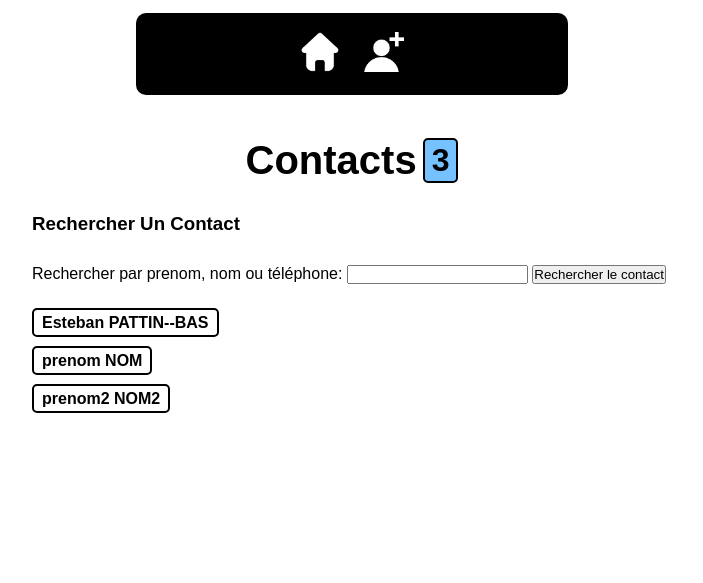
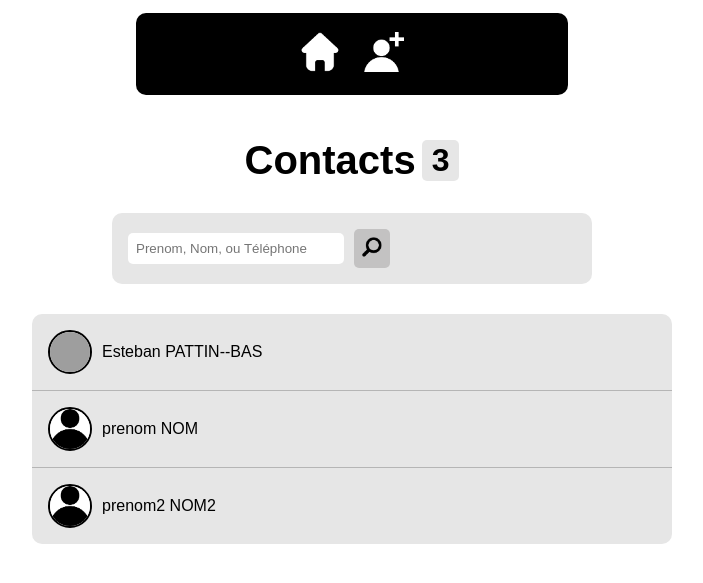
Before and after one commit to k-3st3ban/repertoire_tel_NSI, a Flask app: page / in a window 1280 px wide. Shown: the top 583 px of the page, without its empty margins (288-991 px from the left). Run offline with Flask 2, Linux system fonts and the light colour scheme; data comes from the database, SQL or seed files in the repository; both versions use the stored data as it was after the commit; grey boxes are pictures that could not be loaded.

Commit message:
index and btn styles

```diff
--- a/main.py
+++ b/main.py
@@ -154,8 +154,8 @@ def page_not_found(error):
 
 @app.get("/")
 def index():
-    if request.args.get("rech"):
-        recherche = request.args.get("rech")
+    if request.args.get("recherche"):
+        recherche = request.args.get("recherche")
         contacts = db_query(f"""
             SELECT * FROM CONTACT WHERE
             first_name LIKE \"%{recherche}%\"
--- a/static/css/styles.css
+++ b/static/css/styles.css
@@ -1,9 +1,10 @@
 :root {
-    --main-bg-color: rgb(0, 0, 0);
     --light-blue-color: rgb(220, 243, 255);
-    --darker-blue-color: rgb(118, 193, 255);
     --main-red-color: rgb(255, 221, 221);
     --darker-red-color: rgb(250, 178, 178);
+    --main-gray: rgb(230, 230, 230);
+    --dark-gray: rgb(195, 194, 194);
+    --dark-dark-gray: rgb(181, 181, 181);
 }
 
 * {
@@ -29,7 +30,7 @@ header ul {
     padding-inline: 1.5rem;
     padding-block: 1.2rem;
     margin: 0.8rem;
-    background-color: var(--main-bg-color);
+    background-color: black;
     border-radius: 10px;
     width: 30%;
 }
@@ -57,8 +58,9 @@ main {
     display: flex;
     flex-direction: column;
     justify-content: center;
-    align-items: flex-start;
+    align-items: center;
     gap: 30px;
+    text-align: center;
 }
 
 .main-container h1 {
@@ -70,46 +72,99 @@ main {
     font-size: 2.5rem;
 }
 
+.contact-list {
+    display: flex;
+    justify-content: flex-start;
+    align-items: stretch;
+    flex-direction: column;
+    width: 100%;
+}
+
+.contact-list li {
+    display: flex;
+    justify-content: center;
+    align-items: stretch;
+}
+
+.contact-list a {
+    text-align: start;
+    width: 100%;
+    padding: 1rem;
+    background-color: var(--main-gray);
+    display: flex;
+    justify-content: flex-start;
+    align-items: center;
+    gap: 10px;
+}
+
+.contact-list a:hover,
+.contact-list a:focus {
+    background-color: rgb(220, 220, 220);
+}
+
+.contact-list li:not(:first-child) a {
+    border-top: 1px solid var(--dark-dark-gray);
+}
+
+.contact-list li:first-child a {
+    border-top-left-radius: 10px;
+    border-top-right-radius: 10px;
+}
+
+.contact-list li:last-child a {
+    border-bottom-left-radius: 10px;
+    border-bottom-right-radius: 10px;
+}
+
+.contact-list .contact-picture {
+    width: 40px;
+    height: 40px;
+}
+
+.search-form {
+    display: flex;
+    justify-content: flex-start;
+    align-items: center;
+    background-color: var(--main-gray);
+    padding: 1rem;
+    border-radius: 10px;
+    width: 70%;
+    gap: 10px;
+}
+
+.search-form img {
+    width: 20px;
+}
+
+input[type=text] {
+    width: 200px;
+    padding: 0.5rem;
+    border: none;
+    border-radius: 5px;
+}
+
+.btn {
+    padding: 0.5rem;
+    border: none;
+    cursor: pointer;
+    border-radius: 5px;
+}
+
+.btn-default {
+    background-color: var(--dark-gray);
+}
+
+.btn-default:hover,
+.btn-default:focus {
+    background-color: var(--dark-dark-gray);
+}
+
 .column-list {
     display: flex;
     justify-content: flex-start;
     align-items: flex-start;
     flex-direction: column;
     gap: 20px;
-}
-
-.button-style,
-.input-style {
-    border: 2px solid black;
-    border-radius: 5px;
-    padding: 4px 8px;
-}
-
-.input-style {
-    font-size: 1rem;
-}
-
-.input-style:focus {
-    background-color: var(--light-blue-color);
-}
-
-.button-style {
-    font-weight: 600;
-    cursor: pointer;
-}
-
-.button-style:hover,
-.button-style:focus {
-    background-color: var(--main-bg-color);
-}
-
-.button-delete {
-    background-color: var(--main-red-color);
-}
-
-.button-delete:hover,
-.button-delete:focus {
-    background-color: var(--darker-red-color);
 }
 
 .contact-title {
@@ -119,7 +174,7 @@ main {
     gap: 20px;
 }
 
-.contact-title img {
+.contact-picture {
     width: 60px;
     height: 60px;
     border-radius: 100%;
@@ -127,18 +182,10 @@ main {
 }
 
 .contacts-number {
-    background-color: var(--darker-blue-color);
-    padding: 2px 7px;
+    background-color: var(--main-gray);
+    padding: 2px 10px;
     border-radius: 5px;
-    border: 2px solid black;
     font-size: 0.8em;
-}
-
-.buttons-container {
-    display: flex;
-    justify-content: center;
-    align-items: center;
-    gap: 10px;
 }
 
 .alert {
--- a/templates/add.html
+++ b/templates/add.html
@@ -2,5 +2,5 @@
 {% block title %}Ajouter{% endblock %}
 {% block content %}
 <h1>Ajouter Un Contact</h1>
-{% include "user-form.html" %}
+{% include "contact-form.html" %}
 {% endblock %}
--- /dev/null
+++ b/templates/contact-picture.html
@@ -0,0 +1,5 @@
+{% if contact.picture %}
+<img class="contact-picture" src="{{ url_for('static',filename='pictures/'+contact['picture']) }}">
+{% else %}
+<img class="contact-picture" src="{{ url_for('static',filename='pictures/default.png') }}">
+{% endif %}
--- a/templates/index.html
+++ b/templates/index.html
@@ -2,18 +2,19 @@
 {% block title %}Accueil{% endblock %}
 {% block content %}
 <h1>Contacts <span class="contacts-number">{{ contacts|length }}</span></h1>
-<h3>Rechercher Un Contact</h3>
-<form method="get">
-  <label for="nom">Rechercher par prenom, nom ou téléphone:</label>
-  <input type="text" id="rech" name="rech">
-  <input type="submit" value="Rechercher le contact">
+<form method="get" class="search-form">
+    <input required type="text" id="recherche" name="recherche" placeholder="Prenom, Nom, ou Téléphone">
+    <button type="submit" class="btn btn-default">
+        <img src="{{ url_for('static',filename='icons/search.png') }}">
+    </button>
 </form>
 {% if contacts|length > 0 %}
-<ul class="column-list">
+<ul class="contact-list">
     {% for contact in contacts %}
     <li>
-        <a class="button-style" href="{{ url_for('contact_infos', contact_id=contact.id) }}">
-            {{ contact|contact_label }}
+        <a href="{{ url_for('contact_infos', contact_id=contact.id) }}">
+            {% include "contact-picture.html" %}
+            <span>{{ contact|contact_label }}</span>
         </a>
     </li>
     {% endfor %}
--- a/templates/infos.html
+++ b/templates/infos.html
@@ -2,11 +2,7 @@
 {% block title %}{{ contact|contact_label }}{% endblock %}
 {% block content %}
 <div class="contact-title">
-    {% if contact.picture %}
-    <img src="{{ url_for('static',filename='pictures/'+contact['picture']) }}">
-    {% else %}
-    <img src="{{ url_for('static',filename='pictures/default.png') }}">
-    {% endif %}
+    {% include "contact-picture.html" %}
     <h1>{{ contact|contact_label }}</h1>
 </div>
 <ul class="column-list">
```
Also changed, not shown: templates/edit.html (+2 -6 lines), repertoire.db, static/icons/search.png (added), templates/contact-form.html (renamed from templates/user-form.html), 1 other file.
